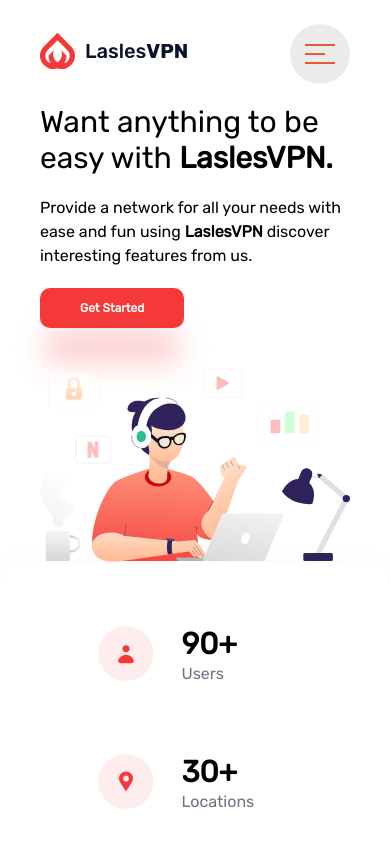
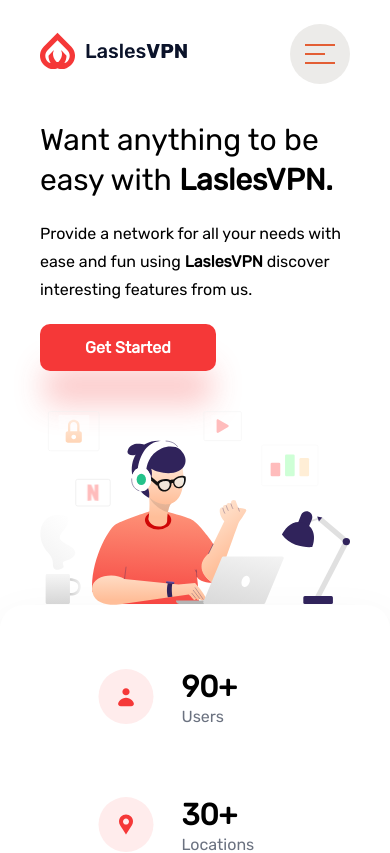
Before and after one commit to avoajaugochukwu/earnipay-t, a React (Create React App) app: page / in a window 390 px wide. Shown: the top 853 px of the page. Built offline with nearby package versions, Linux system fonts and the light colour scheme.

Commit message:
Fixed button issues

```diff
--- a/src/common/Button/button.css
+++ b/src/common/Button/button.css
@@ -58,12 +58,12 @@
   .button--square {
     font-weight: bold;
     border-radius: 10px;
-    font-size: 12px;
-    padding: 10px 40px;
+    /* font-size: 12px; */
+    padding: 10px 45px;
   }
   .button--round {
     font-size: 12px;
-    padding: 10px 30px;
+    padding: 10px 35px;
     border-radius: 25px;
   }
 }
--- a/src/components/AuthButtons/AuthButtons.js
+++ b/src/components/AuthButtons/AuthButtons.js
@@ -1,6 +1,10 @@
 import Button from "../../common/Button";
 
-const AuthButtons = ({ username, setUsername, showModal, setShowModal }) => {
+const AuthButtons = ({ setActive, username, setUsername, showModal, setShowModal }) => {
+  const handleClick = () => {
+    setActive(false)
+    setShowModal(!showModal);
+  };
 
   return (
     <div className="flex mt-4 md:mt-0 pl-10 w-full md:mx-auto md:w-56 md:justify-between">
@@ -15,16 +19,19 @@
         </>
       ) : (
         <>
-          <a className="py-1 md:py-3 mr-5" href=".">
+          <p
+            className="py-1 md:py-3 mr-5"
+            href="."
+            onClick={() => handleClick()}
+          >
             Sign In
-          </a>
+          </p>
           <div>
             <Button
               label="Sign Up"
               border="thick"
               type="round"
-              onClick={() => setShowModal(!showModal)}
-              // onClick={() => close()}
+              onClick={() => handleClick()}
             />
           </div>
         </>
--- a/src/components/AuthModal/AuthModal.js
+++ b/src/components/AuthModal/AuthModal.js
@@ -93,7 +93,7 @@
       <div
         className={`auth-form ${
           showModal ? "open" : ""
-        } bg-white lg:w-2/3 mx-auto`}
+        } bg-white lg:w-2/3 mx-auto mt-20 md:mt-auto`}
       >
         <div className="flex justify-center h-3/4">
           <div
@@ -109,7 +109,7 @@
           <div className="relative items-center w-full max-w-md px-6 mx-auto lg:w-1/2">
             <img
               onClick={() => closeModal(false)}
-              className=" inline cursor-pointer absolute -top-5 left-[90%] md:top-[-20px] md:right-[-40px]"
+              className=" inline cursor-pointer absolute -top-5 left-[95%] md:top-[-20px] md:right-[-40px]"
               src={close_icon}
               alt="close icon"
             />
--- a/src/components/Hero/Hero.js
+++ b/src/components/Hero/Hero.js
@@ -15,10 +15,10 @@
     <>
       <div className="md:flex justify-between lg:mt-16 lg:mx-[8.5rem] md:mx-8 md:mt-6">
         <div className="w-full md:w-1/2 p-10 md:p-0 md:pr-4">
-          <h1 className="text-3xl lg:text-5xl md:text-4xl md:leading-for-hero">
+          <h1 className="text-3xl lg:text-5xl md:text-4xl leading-10 md:leading-for-hero">
             Want anything to be easy with <strong>LaslesVPN.</strong>
           </h1>
-          <p className="mt-5 lg:mt-7  mb-5 lg:mb-14 md:mt-4 md:mb-5">
+          <p className="mt-5 leading-7 lg:mt-7  mb-5 lg:mb-14 md:mt-4 md:mb-5">
             Provide a network for all your needs with ease and fun using{" "}
             <strong>LaslesVPN</strong> discover interesting features from us.
           </p>
--- a/src/components/MobileHeader/MobileHeader.js
+++ b/src/components/MobileHeader/MobileHeader.js
@@ -15,7 +15,7 @@
   }, [active]);
 
   return (
-    <div className="block md:hidden pt-8 pb-8">
+    <div className="block md:hidden pt-8 pb-12">
       <div className="">
         <img className="mobileheaderlogo block ml-10 md:mr-20" src={logo} alt="logo" />
         {/*  */}
@@ -37,6 +37,7 @@
         showModal={showModal}
         setShowModal={setShowModal}
         active={active}
+        setActive={setActive}
       />
     </div>
   );
--- a/src/components/MobileHeader/SideBar.js
+++ b/src/components/MobileHeader/SideBar.js
@@ -4,6 +4,7 @@
 
 const SideBar = ({
   active,
+  setActive,
   username,
   setUsername,
   showModal,
@@ -27,6 +28,8 @@
             {/*  */}
             <div className="">
               <AuthButtons
+                active={active}
+                setActive={setActive}
                 username={username}
                 setUsername={setUsername}
                 showModal={showModal}
--- a/src/index.css
+++ b/src/index.css
@@ -4,8 +4,9 @@
 @tailwind base;
 @tailwind components;
 @tailwind utilities;
+
 body {
-  overflow-x: hidden;
+  overflow-x: hidden !important;
   margin: 0;
   font-family: 'font-rubik' -apple-system, BlinkMacSystemFont, 'Segoe UI', 'Roboto', 'Oxygen',
     'Ubuntu', 'Cantarell', 'Fira Sans', 'Droid Sans', 'Helvetica Neue',
```
